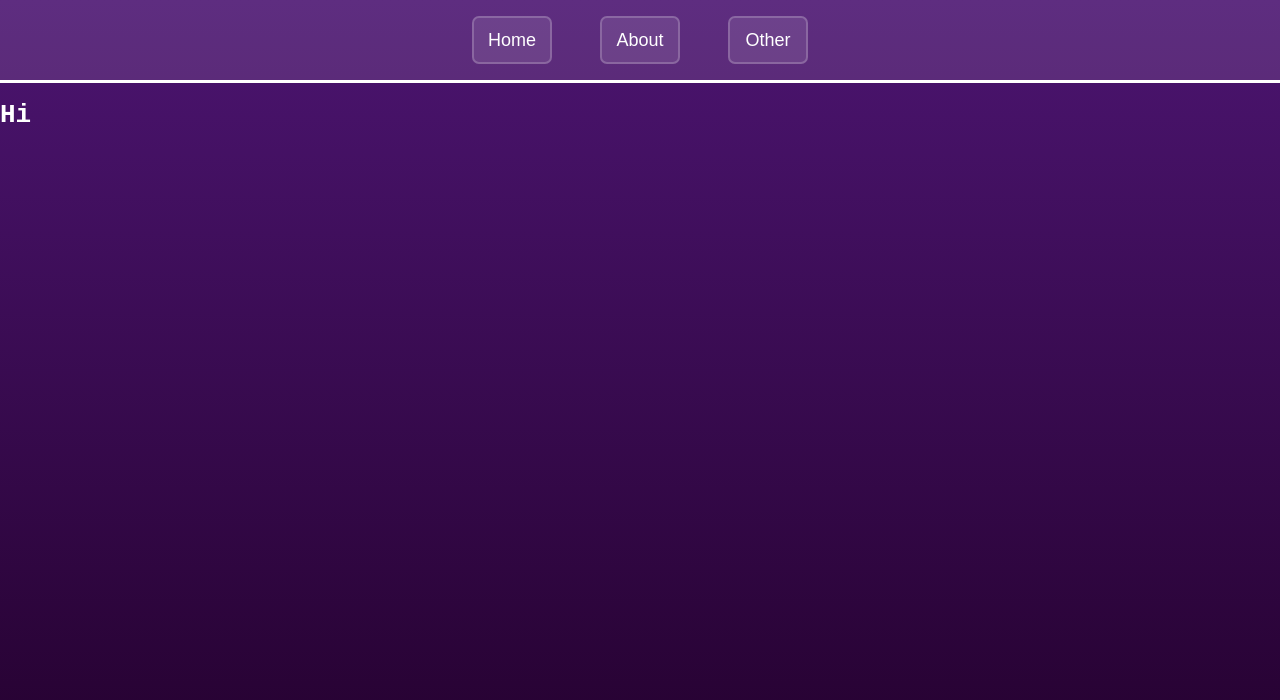
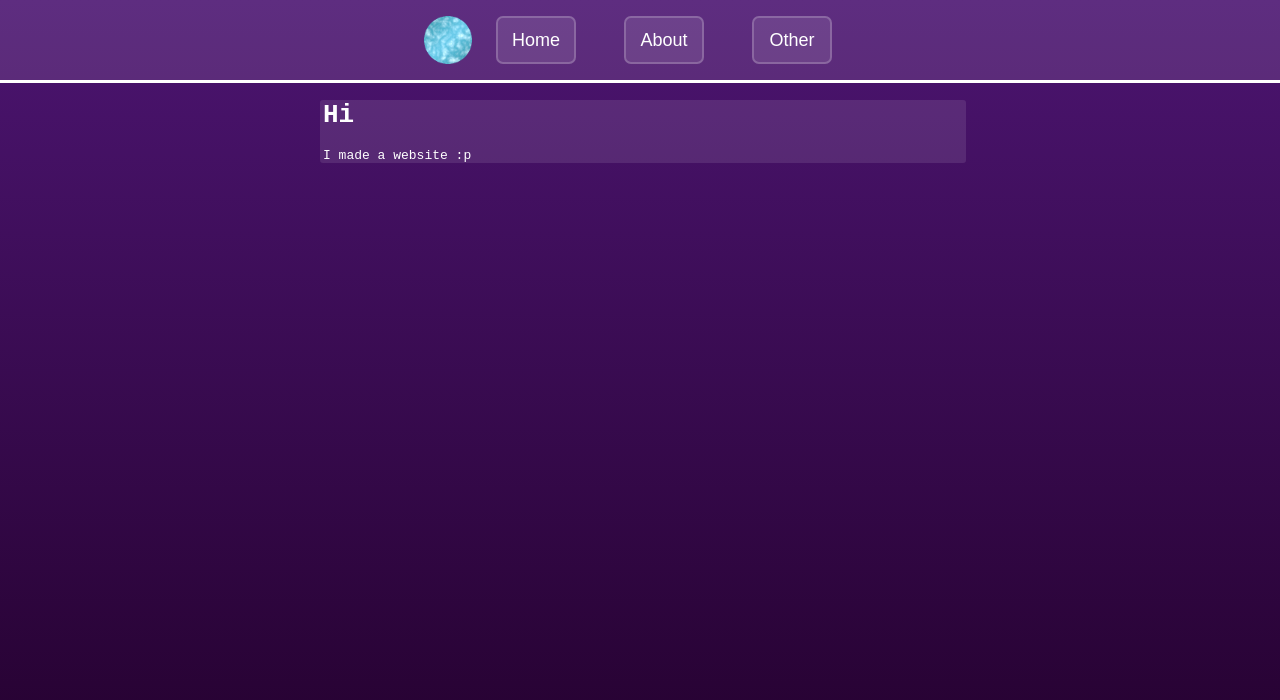
Before and after one commit to CompletelyRandom2025/ExpressWebserver, a website: page assets/index.html in a window 1280 px wide. Drawn offline with Linux system fonts and the light colour scheme.

Commit message:
css animation

```diff
--- a/assets/index.html
+++ b/assets/index.html
@@ -3,7 +3,7 @@
         <link rel="stylesheet" href="main.css">
     </head>
     <body>
-        <div class="center"><div class="menu"><button>Home</button><button>About</button><button>Other</button></div></div>
-        <h1>Hi</h1>
+        <div class="topbar"><div class="menu"><img src="NewBrowse.gif" style="width:48px"><button>Home</button><button>About</button><button>Other</button></div></div>
+        <div class="center"><h1>Hi</h1><p>I made a website :p</p></div>
     </body>
 </html>
--- a/assets/main.css
+++ b/assets/main.css
@@ -2,18 +2,32 @@ body{
     background-image: linear-gradient(#4c1571, #23002c);
     font-family: monospace;
     color:white;
-    width:100%;
-    height:100%;
+    animation-name: zoom;
+    animation-duration: 10s;
+    animation-iteration-count:255;
+    height: 100%;
     margin:0px;
     padding:0px;
+    background-position: 100% 100%;
 }
 
-.center{
+.topbar{
     width:100%;
     height:10%;
     display:flex;
     background-color:rgb(255, 255, 255, 0.1);
     border-bottom-style: solid;
+}
+
+.center{
+    width:50%;
+    height:fit-content;
+    margin-left:25%;
+    margin-right:25%;
+    background-color:rgb(255, 255, 255, 0.1);
+    padding-left:3px;
+    padding-right:3px;
+    border-radius:3px;
 }
 
 .menu{
@@ -43,3 +57,9 @@ button:active{
     border-color:white;
     color:white;
 }
+
+@keyframes zoom {
+    0% {background-size: 100% 100%};
+    50% {background-size: 300% 300%};
+    100% {background-size: 100% 100%};
+}
```
